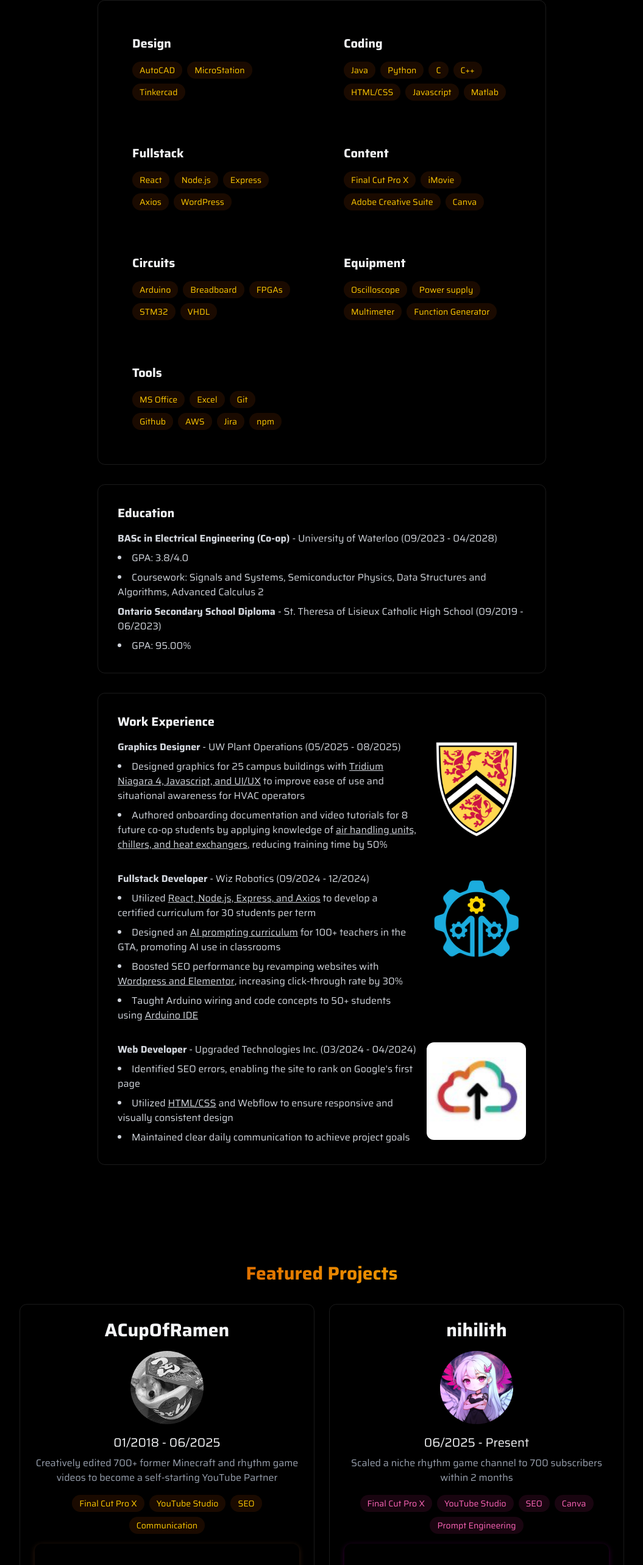
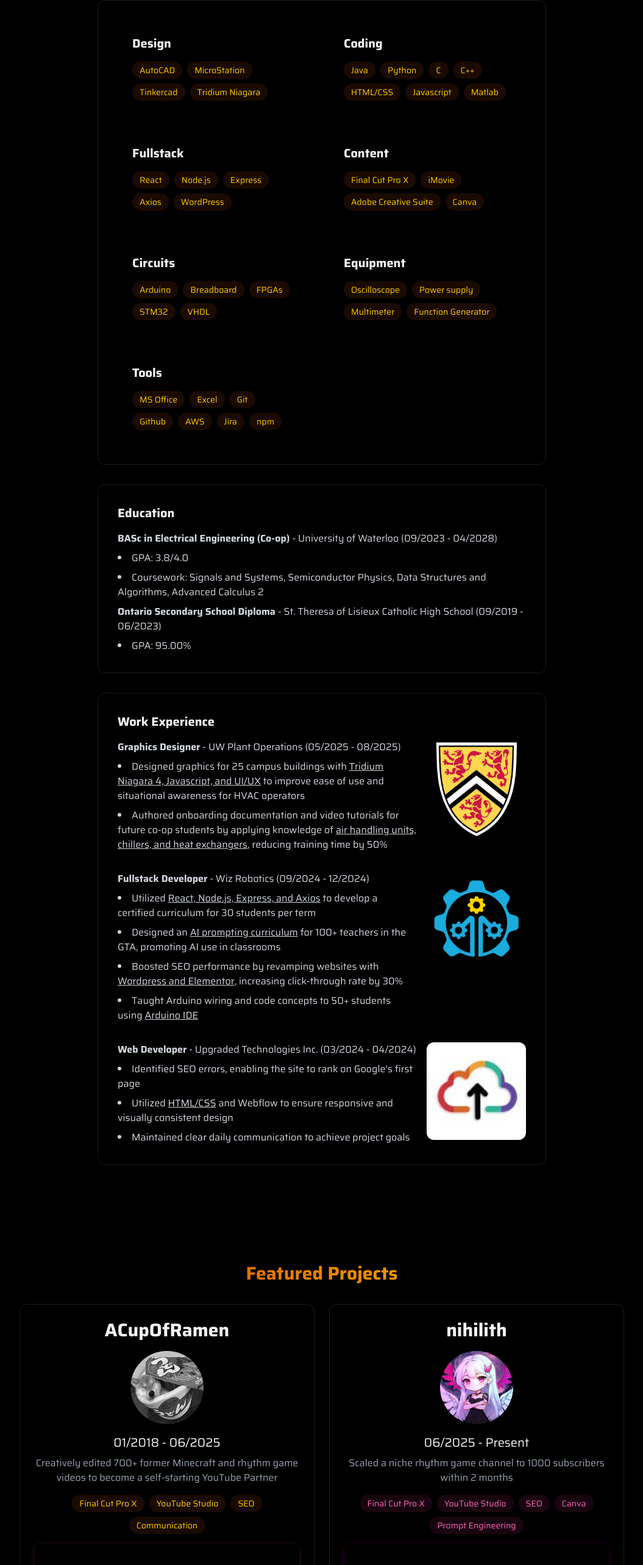
Before and after one commit to ACupOfRamenIsTasty/portfolio, a React (Vite) app: page / in a window 1280 px wide. Shown: the part 1468-4034 px from the top of the page at 61% size, without its empty margins (112-1167 px from the left). Built offline with nearby package versions, Linux system fonts and the light colour scheme; grey boxes are pictures that could not be loaded.

Commit message:
Updated resume details

```diff
--- a/src/components/sections/About.jsx
+++ b/src/components/sections/About.jsx
@@ -5,7 +5,7 @@
 import coop3 from '../../assets/S25.png';
 
 const skills = {
-    Design: ["AutoCAD", "MicroStation", "Tinkercad"],
+    Design: ["AutoCAD", "MicroStation", "Tinkercad", "Tridium Niagara"],
     Coding: ["Java", "Python", "C", "C++", "HTML/CSS", "Javascript", "Matlab"],
     Fullstack: ["React", "Node.js", "Express", "Axios", "WordPress"],
     Content: ["Final Cut Pro X", "iMovie", "Adobe Creative Suite", "Canva"],
@@ -108,7 +108,7 @@
                                 <div className="md:w-3/4 space-y-2">
                                     <h4><strong>Graphics Designer</strong> - UW Plant Operations (05/2025 - 08/2025)</h4>
                                     <li>Designed graphics for 25 campus buildings with <u>Tridium Niagara 4, Javascript, and UI/UX</u> to improve ease of use and situational awareness for HVAC operators</li>
-                                    <li>Authored onboarding documentation and video tutorials for 8 future co-op students by applying knowledge of <u>air handling units, chillers, and heat exchangers</u>, reducing training time by 50%</li>
+                                    <li>Authored onboarding documentation and video tutorials for future co-op students by applying knowledge of <u>air handling units, chillers, and heat exchangers</u>, reducing training time by 50%</li>
                                 </div>
                                 <a href="https://uwaterloo.ca/plant-operations/" target="_blank" rel="noopener noreferrer" className="md:w-1/4 block">
                                     <img src={coop3} alt="University of Waterloo Plant Operations" className="w-full rounded-xl shadow-md object-cover max-h-40" />
--- a/src/components/sections/Projects.jsx
+++ b/src/components/sections/Projects.jsx
@@ -108,7 +108,7 @@
                             </h4>
 
                             <p className="text-gray-400 mb-4">
-                                Scaled a niche rhythm game channel to 700 subscribers within 2 months
+                                Scaled a niche rhythm game channel to 1000 subscribers within 2 months
                             </p>
 
                             <div className="flex flex-wrap justify-center gap-2 mb-4">
```
